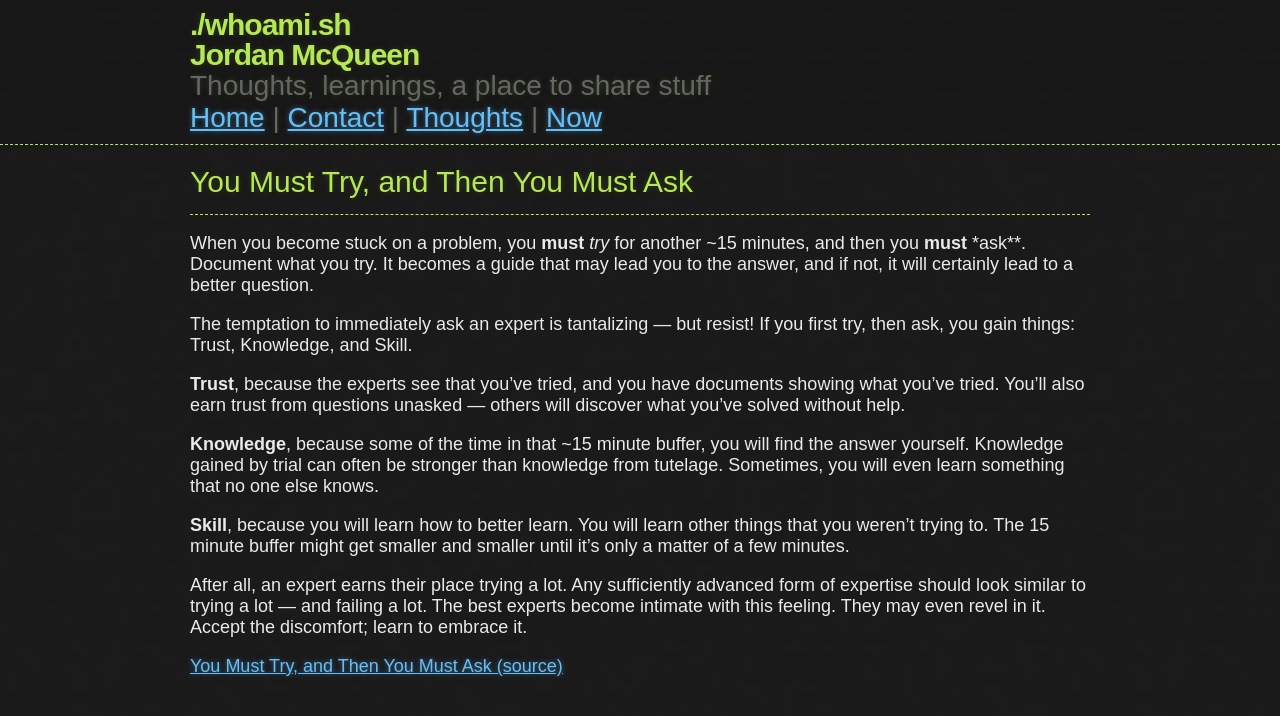
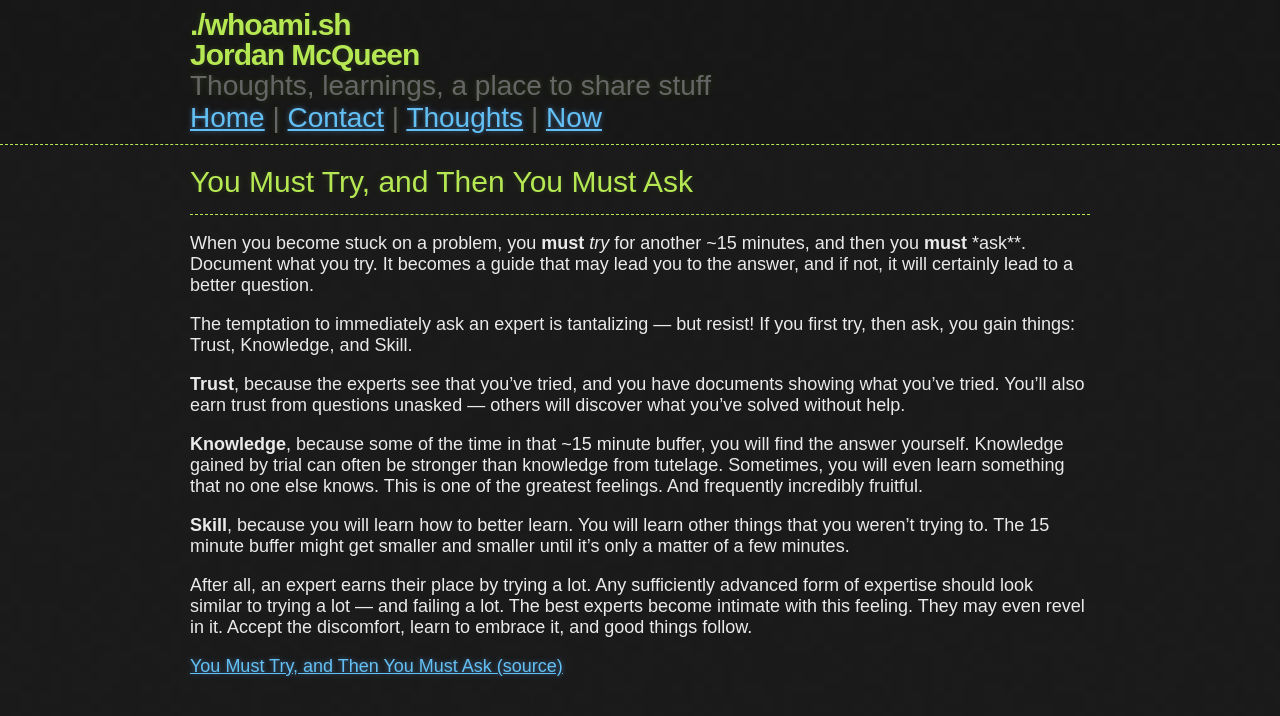
Before and after one commit to mcqueenjordan/mcqueenjordan.github.io, a Jekyll site: the page built from _thought/you-must-try-and-then-you-must-ask.md, in a window 1280 px wide. Shown: the top 716 px of the page. Built offline with Jekyll 4.4.1, drawn with Linux system fonts in a browser that asks for light colours.

Commit message:
Copyediting: Typos, phrasing

```diff
--- a/_thought/you-must-try-and-then-you-must-ask.md
+++ b/_thought/you-must-try-and-then-you-must-ask.md
@@ -22,16 +22,17 @@ will discover what you've solved without help.
 **Knowledge**, because some of the time in that ~15 minute buffer, you will find
 the answer yourself. Knowledge gained by trial can often be stronger than
 knowledge from tutelage. Sometimes, you will even learn something that no one
-else knows.
+else knows. This is one of the greatest feelings. And frequently incredibly
+fruitful.
 
 **Skill**, because you will learn how to better learn. You will learn other
 things that you weren't trying to. The 15 minute buffer might get smaller and
 smaller until it's only a matter of a few minutes.
 
-After all, an expert earns their place trying a lot. Any sufficiently advanced
-form of expertise should look similar to trying a lot &mdash; and failing a lot.
-The best experts become intimate with this feeling. They may even revel in it.
-Accept the discomfort; learn to embrace it.
+After all, an expert earns their place by trying a lot. Any sufficiently
+advanced form of expertise should look similar to trying a lot &mdash; and
+failing a lot. The best experts become intimate with this feeling. They may even
+revel in it. Accept the discomfort, learn to embrace it, and good things follow.
 
 [You Must Try, and Then You Must Ask (source)][source]
 
```
